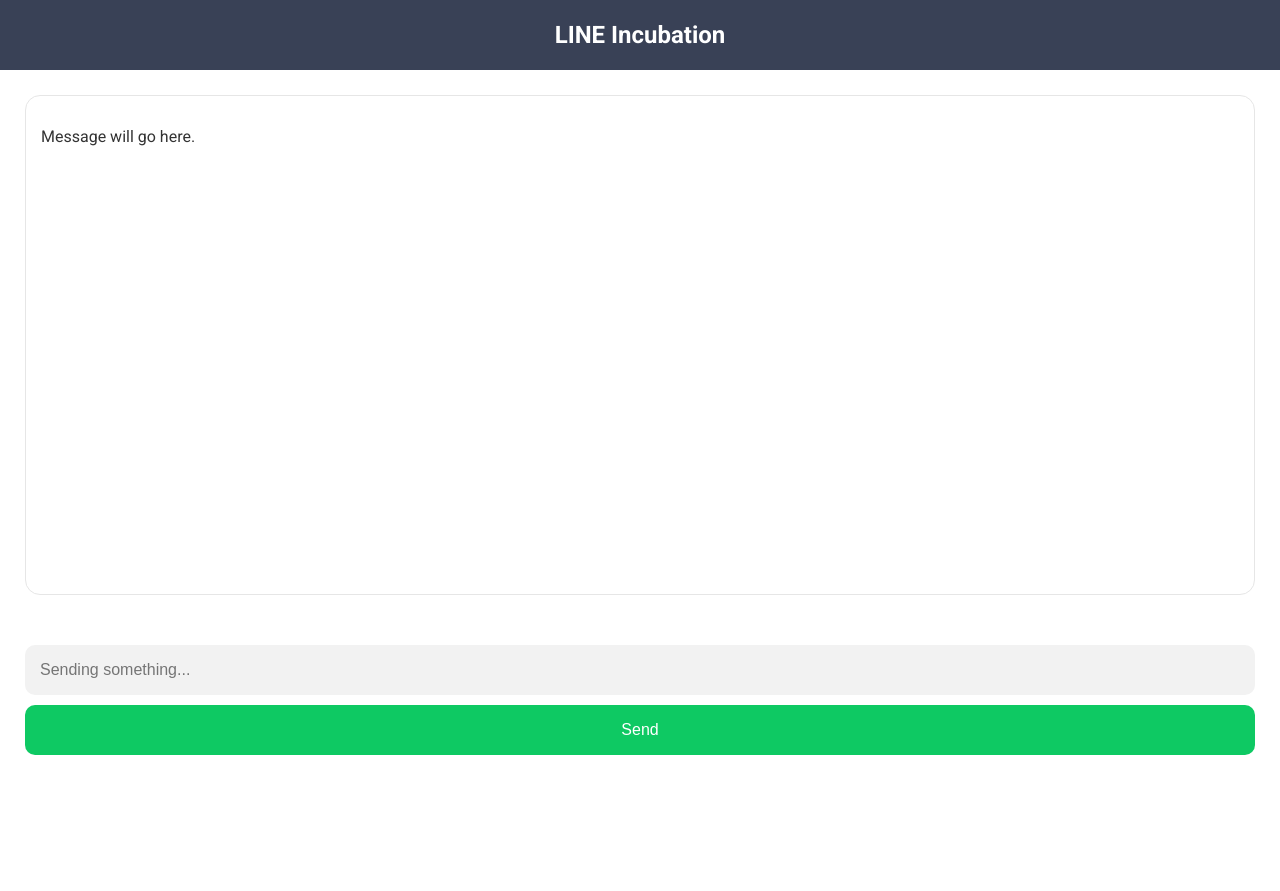
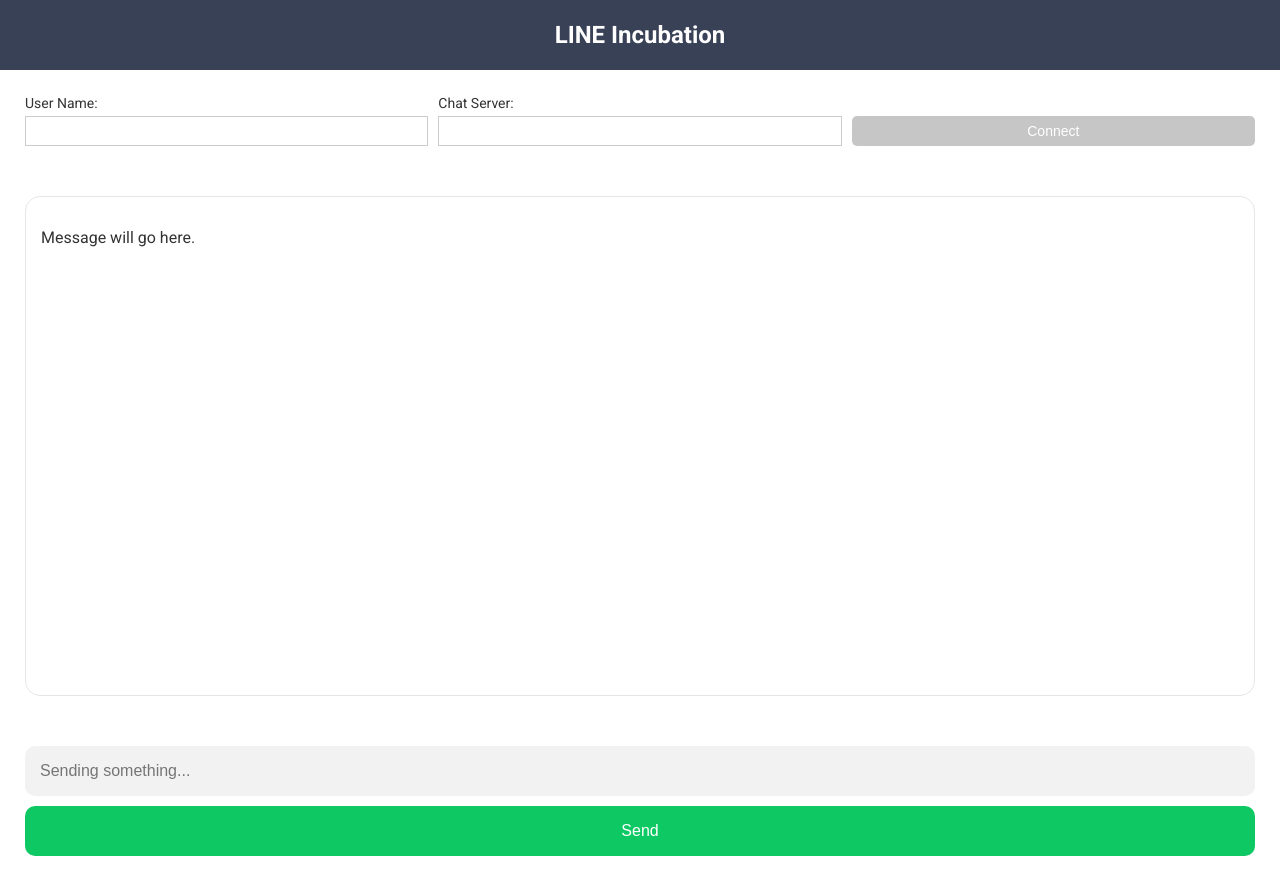
Before and after one commit to Poafs1/line-incubation-assignment, a Next.js app in the folder client/: page / in a window 1280 px wide. Before the commit the page ends 800 px from the top, so only its background shows below. Built offline with nearby package versions, Linux system fonts and the light colour scheme.

Commit message:
Add connected room input section

```diff
--- /dev/null
+++ b/client/components/chat/v1/connectRoom.tsx
@@ -0,0 +1,60 @@
+import styles from './css/ConnectRoom.module.css'
+import PropTypes from 'prop-types'
+import { useState } from 'react'
+
+const ConnectRoom = () => {
+  const [username, setUsername] = useState('')
+  const [chatServer, setChatServer] = useState('')
+
+  const handleOnChange = (e: React.ChangeEvent<HTMLInputElement>) => {
+    const { name, value } = e.target
+    switch(name) {
+      case "setUsername":
+        setUsername(value)
+        return
+      case "setChatServer":
+        setChatServer(value)
+      default:
+        return
+    }
+  }
+
+  const handleOnClick = async (e: React.MouseEvent<HTMLButtonElement, MouseEvent>) => {
+    e.preventDefault()
+  }
+
+  return(
+    <form className={styles.container}>
+      {/* User name */}
+      <div className={styles.form}>
+        <label>User Name:</label>
+        <input
+          type="text"
+          name="setUsername"
+          onChange={handleOnChange}
+          value={username}
+        />
+      </div>
+
+      {/* Chat server */}
+      <div className={styles.form}>
+        <label>Chat Server:</label>
+        <input
+          type="text"
+          name="setChatServer"
+          onChange={handleOnChange}
+          value={chatServer}
+        />
+      </div>
+
+      {/* Connect Button */}
+      <div className={styles.button}>
+        <button type="submit" onClick={handleOnClick}>Connect</button>
+      </div>
+    </form>
+  )
+}
+
+export default ConnectRoom
+
+ConnectRoom.propTypes = {}
--- /dev/null
+++ b/client/components/chat/v1/css/ConnectRoom.module.css
@@ -0,0 +1,40 @@
+.container {
+  width: 100%;
+  padding: 25px;
+  display: grid;
+  grid-template-columns: 1fr 1fr 1fr;
+  gap: 10px;
+}
+
+.form {
+  display: flex;
+  flex-direction: column;
+}
+
+.form label {
+  font-size: 14px;
+}
+
+.form input {
+  margin-top: 5px;
+  height: 30px;
+  border: 1px solid #cccccc;
+}
+
+.button {
+  display: flex;
+  justify-content: center;
+  align-items: flex-end;
+}
+
+.button button {
+  width: 100%;
+  height: 30px;
+  border-radius: 5px;
+  border: 0px;
+  font-size: 14px;
+  cursor: pointer;
+  outline: none;
+  background-color: #c6c6c6;
+  color: white;
+}
--- a/client/pages/index.tsx
+++ b/client/pages/index.tsx
@@ -1,4 +1,5 @@
 import Layout from '../layouts'
+import ConnectRoom from '../components/chat/v1/connectRoom'
 import SendMessage from '../components/chat/v1/sendMessage'
 import ReceiveMessage from '../components/chat/v1/receiveMessage'
 
@@ -12,6 +13,9 @@
   return(
     <Layout {...headerTitle}>
       {/* Connect Section */}
+      <section>
+        <ConnectRoom />
+      </section>
 
       {/* Chat Section */}
       <section>
```
